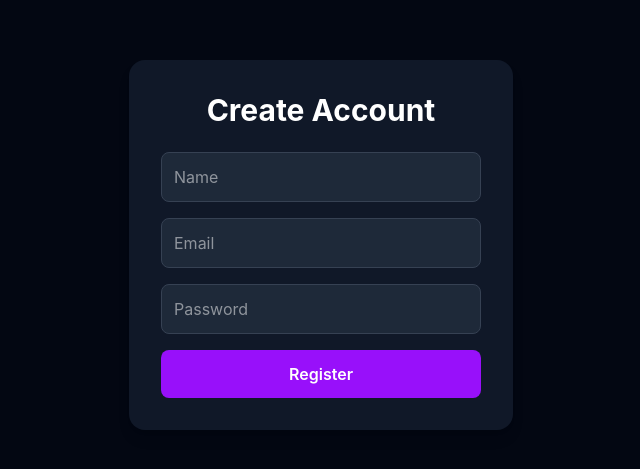
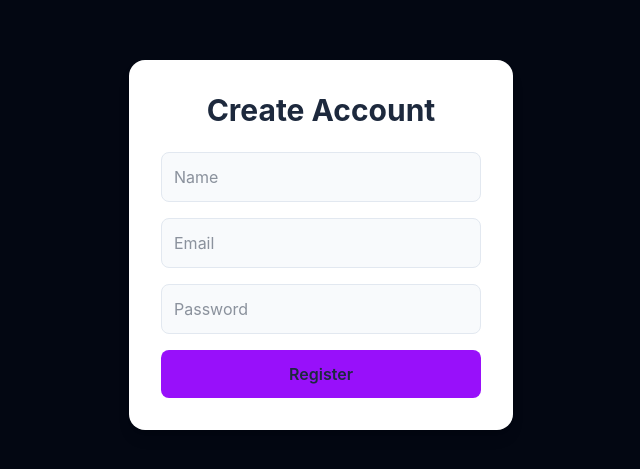
Before and after one commit to DinithiDinu/FinSight_AI, a React app in the folder frontend/: page /register in a window 1280 px wide. Shown: the part 155-624 px from the top of the page, without its empty margins (319-959 px from the left). Built offline with nearby package versions, Linux system fonts and the light colour scheme; the HTML template or start-up script is replaced by a standard one.

Commit message:
Upgrade to cleaner, brighter UI

```diff
--- a/frontend/src/components/BudgetForm.jsx
+++ b/frontend/src/components/BudgetForm.jsx
@@ -45,7 +45,7 @@ function BudgetForm({ fetchBudgets }) {
   };
 
   return (
-    <div className="bg-gray-900 p-6 rounded-2xl">
+    <div className="bg-white p-6 rounded-3xl shadow-sm border border-slate-200">
 
       <h2 className="text-2xl font-bold mb-4">
         Set Budget
@@ -62,7 +62,7 @@ function BudgetForm({ fetchBudgets }) {
           placeholder="Category"
           value={formData.category}
           onChange={handleChange}
-          className="w-full p-3 rounded-lg bg-gray-800 border border-gray-700"
+          className="w-full p-3 rounded-lg bg-slate-50 border border-slate-200"
         />
 
         <input
@@ -71,7 +71,7 @@ function BudgetForm({ fetchBudgets }) {
           placeholder="Budget Limit"
           value={formData.limit_amount}
           onChange={handleChange}
-          className="w-full p-3 rounded-lg bg-gray-800 border border-gray-700"
+          className="w-full p-3 rounded-lg bg-slate-50 border border-slate-200"
         />
 
         <button
--- a/frontend/src/components/TransactionForm.jsx
+++ b/frontend/src/components/TransactionForm.jsx
@@ -49,7 +49,7 @@ function TransactionForm({ fetchTransactions }) {
   };
 
   return (
-    <div className="bg-gray-900 p-6 rounded-2xl">
+    <div className="bg-white p-6 rounded-2xl">
 
       <h2 className="text-2xl font-bold mb-4">
         Add Transaction
@@ -66,14 +66,14 @@ function TransactionForm({ fetchTransactions }) {
           placeholder="Amount"
           value={formData.amount}
           onChange={handleChange}
-          className="w-full p-3 rounded-lg bg-gray-800 border border-gray-700"
+          className="w-full p-3 rounded-lg bg-slate-50 border border-slate-200"
         />
 
         <select
           name="type"
           value={formData.type}
           onChange={handleChange}
-          className="w-full p-3 rounded-lg bg-gray-800 border border-gray-700"
+          className="w-full p-3 rounded-lg bg-slate-50 border border-slate-200"
         >
           <option value="expense">
             Expense
@@ -90,7 +90,7 @@ function TransactionForm({ fetchTransactions }) {
           placeholder="Category"
           value={formData.category}
           onChange={handleChange}
-          className="w-full p-3 rounded-lg bg-gray-800 border border-gray-700"
+          className="w-full p-3 rounded-lg bg-slate-50 border border-slate-200"
         />
 
         <input
@@ -99,7 +99,7 @@ function TransactionForm({ fetchTransactions }) {
           placeholder="Description"
           value={formData.description}
           onChange={handleChange}
-          className="w-full p-3 rounded-lg bg-gray-800 border border-gray-700"
+          className="w-full p-3 rounded-lg bg-slate-50 border border-slate-200"
         />
 
         <input
@@ -107,7 +107,7 @@ function TransactionForm({ fetchTransactions }) {
           name="date"
           value={formData.date}
           onChange={handleChange}
-          className="w-full p-3 rounded-lg bg-gray-800 border border-gray-700"
+          className="w-full p-3 rounded-lg bg-slate-50 border border-slate-200"
         />
 
         <button
--- a/frontend/src/pages/Login.jsx
+++ b/frontend/src/pages/Login.jsx
@@ -46,9 +46,9 @@ function Login() {
   };
 
   return (
-    <div className="min-h-screen flex items-center justify-center bg-gray-950 text-white">
+    <div className="min-h-screen flex items-center justify-center bg-gray-950 text-slate-800">
 
-      <div className="bg-gray-900 p-8 rounded-2xl shadow-lg w-96">
+      <div className="bg-white p-8 rounded-2xl shadow-lg w-96">
 
         <h1 className="text-3xl font-bold mb-6 text-center">
           FinSight AI
@@ -65,7 +65,7 @@ function Login() {
             placeholder="Email"
             value={formData.email}
             onChange={handleChange}
-            className="w-full p-3 rounded-lg bg-gray-800 border border-gray-700"
+            className="w-full p-3 rounded-lg bg-slate-50 border border-slate-200"
           />
 
           <input
@@ -74,12 +74,12 @@ function Login() {
             placeholder="Password"
             value={formData.password}
             onChange={handleChange}
-            className="w-full p-3 rounded-lg bg-gray-800 border border-gray-700"
+            className="w-full p-3 rounded-lg bg-slate-50 border border-slate-200"
           />
 
           <button
             type="submit"
-            className="w-full bg-blue-600 hover:bg-blue-700 p-3 rounded-lg font-semibold"
+            className="w-full bg-blue-600 hover:bg-blue-700 transition-all duration-200 p-3 rounded-lg font-semibold"
           >
             Login
           </button>
--- a/frontend/src/pages/Register.jsx
+++ b/frontend/src/pages/Register.jsx
@@ -42,9 +42,9 @@ function Register() {
   };
 
   return (
-    <div className="min-h-screen flex items-center justify-center bg-gray-950 text-white">
+    <div className="min-h-screen flex items-center justify-center bg-gray-950 text-slate-800">
 
-      <div className="bg-gray-900 p-8 rounded-2xl shadow-lg w-96">
+      <div className="bg-white p-8 rounded-2xl shadow-lg w-96">
 
         <h1 className="text-3xl font-bold mb-6 text-center">
           Create Account
@@ -61,7 +61,7 @@ function Register() {
             placeholder="Name"
             value={formData.name}
             onChange={handleChange}
-            className="w-full p-3 rounded-lg bg-gray-800 border border-gray-700"
+            className="w-full p-3 rounded-lg bg-slate-50 border border-slate-200"
           />
 
           <input
@@ -70,7 +70,7 @@ function Register() {
             placeholder="Email"
             value={formData.email}
             onChange={handleChange}
-            className="w-full p-3 rounded-lg bg-gray-800 border border-gray-700"
+            className="w-full p-3 rounded-lg bg-slate-50 border border-slate-200"
           />
 
           <input
@@ -79,7 +79,7 @@ function Register() {
             placeholder="Password"
             value={formData.password}
             onChange={handleChange}
-            className="w-full p-3 rounded-lg bg-gray-800 border border-gray-700"
+            className="w-full p-3 rounded-lg bg-slate-50 border border-slate-200"
           />
 
           <button
```
